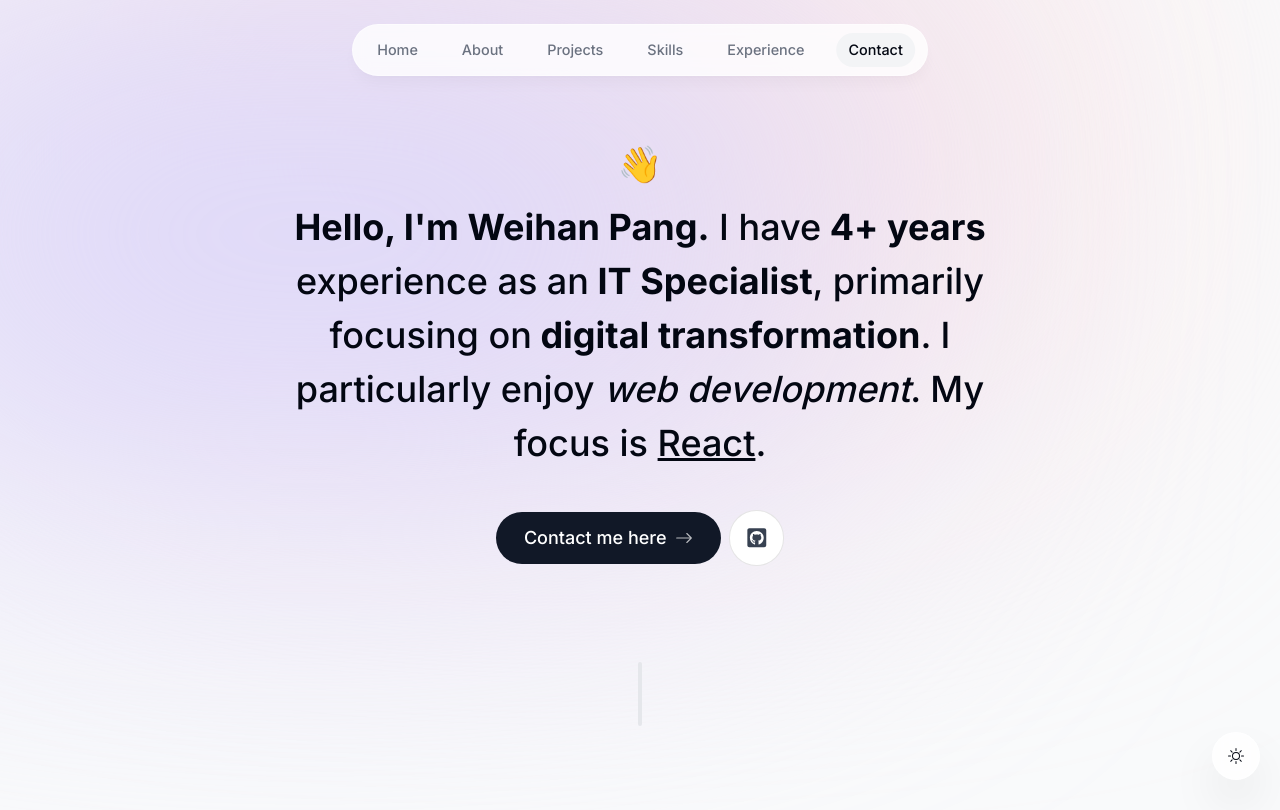
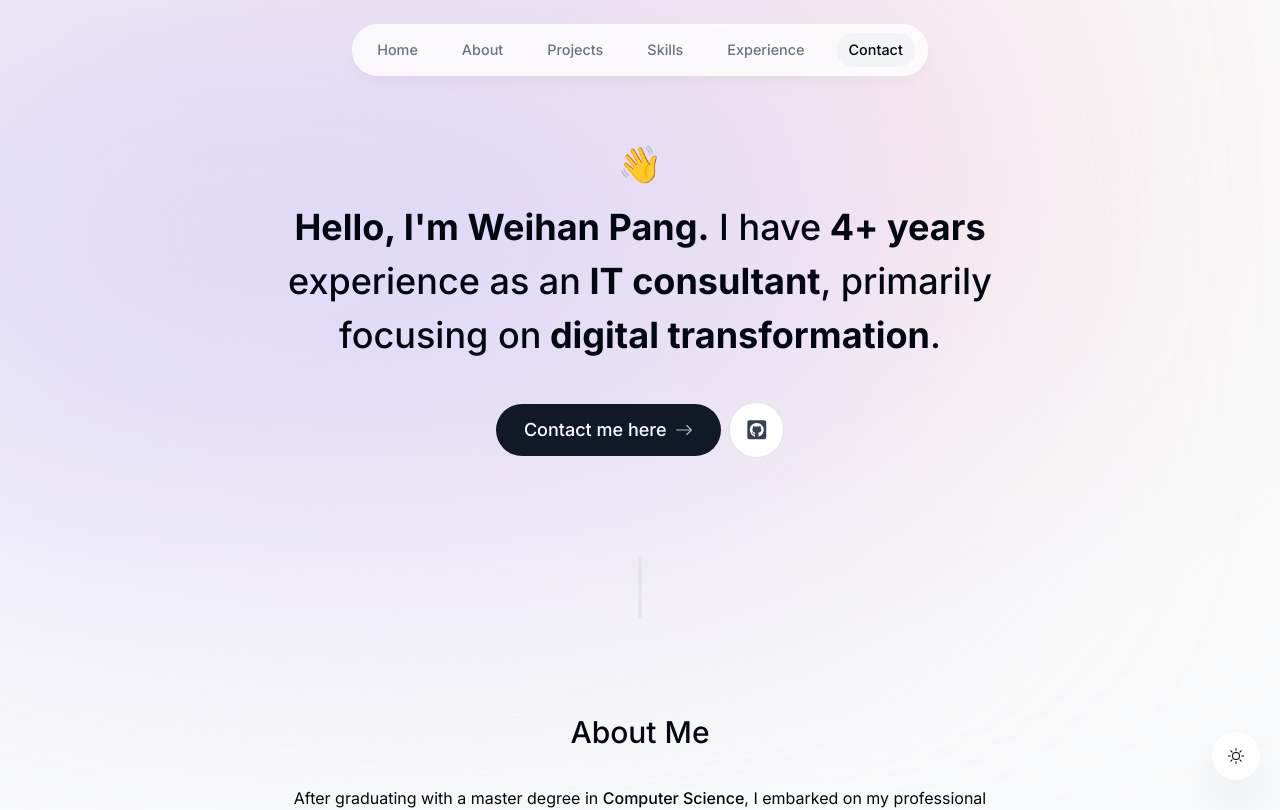
Before and after one commit to Weihan00/wpang-portfolio, a Next.js app: page / in a window 1280 px wide. Shown: the top 810 px of the page. Built offline with nearby package versions, Linux system fonts and the light colour scheme.

Commit message:
update intro

```diff
--- a/components/intro.tsx
+++ b/components/intro.tsx
@@ -64,11 +64,12 @@
       >
         <span className="font-bold">Hello, I'm Weihan Pang.</span> I have
         <span className="font-bold"> 4+ years</span> experience as an
-        <span className="font-bold"> IT Specialist</span>, primarily focusing on
-        <span className="font-bold"> digital transformation</span>. I
+        <span className="font-bold"> IT consultant</span>, primarily focusing on
+        <span className="font-bold"> digital transformation</span>.
+        {/* I
         particularly enjoy
         <span className="italic"> web development</span>. My focus is{" "}
-        <span className="underline">React</span>.
+        <span className="underline">React</span>. */}
       </motion.h1>
 
       <motion.div
```
